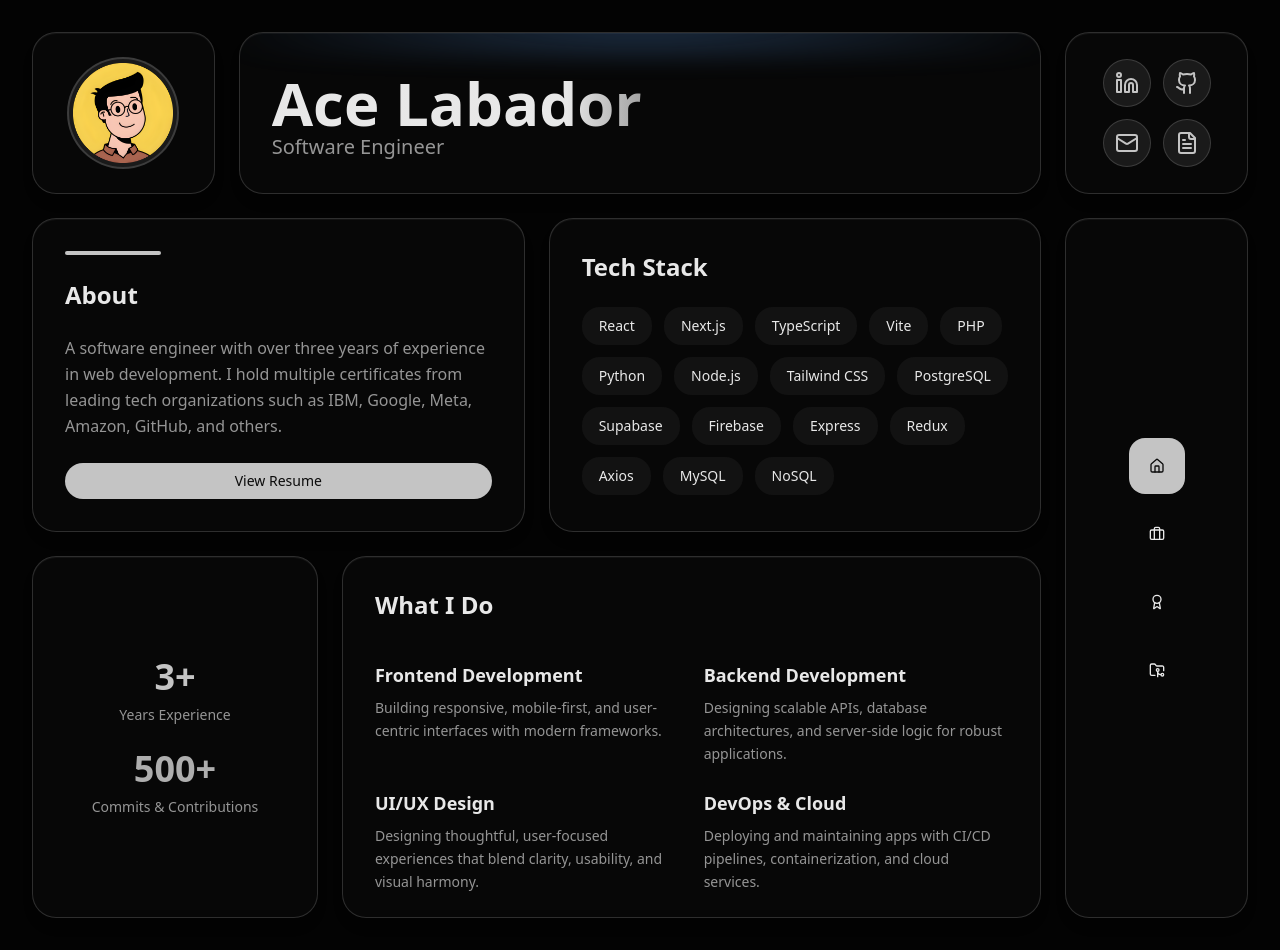
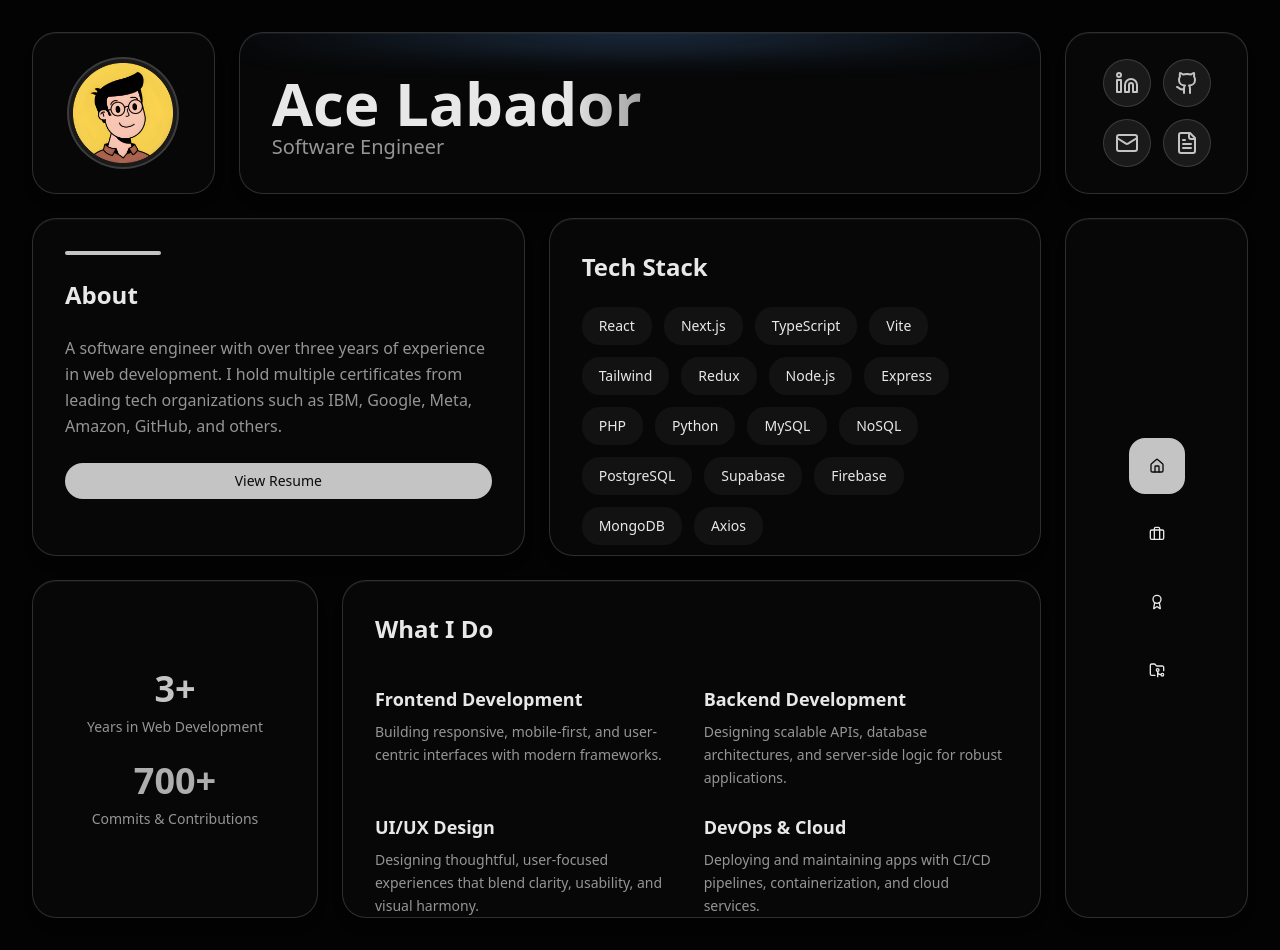
Before and after one commit to Alas-3/alas-dev-v3, a Next.js app: page / in a window 1280 px wide. Built offline with nearby package versions, Linux system fonts and the light colour scheme.

Commit message:
updated tech stack

```diff
--- a/app/page.tsx
+++ b/app/page.tsx
@@ -342,18 +342,19 @@ function HomeContent() {
       "Next.js",
       "TypeScript",
       "Vite",
+      "Tailwind",
+      "Redux",
+      "Node.js",
+      "Express",
       "PHP",
       "Python",
-              "Node.js",
-              "Tailwind CSS",
+      "MySQL",
+      "NoSQL",
       "PostgreSQL",
       "Supabase",
       "Firebase",
-              "Express",
-              "Redux",
-              "Axios",
-              "MySQL",
-              "NoSQL",
+      "MongoDB",
+      "Axios"
             ].map((tech) => (
               <Badge
                 key={tech}
@@ -371,13 +372,13 @@ function HomeContent() {
         <div className="flex flex-row md:flex-col justify-between items-center gap-0 md:gap-6">
           <div className="text-center">
             <div className="text-4xl font-bold text-primary mb-2">3+</div>
-            <div className="text-muted-foreground text-sm">
-              Years Experience
+            <div className="text-muted-foreground text-xs md:text-sm">
+              Years in Web Development
             </div>
           </div>
           <div className="text-center">
-            <div className="text-4xl font-bold text-accent mb-2">500+</div>
-            <div className="text-muted-foreground text-sm">
+            <div className="text-4xl font-bold text-accent mb-2">700+</div>
+            <div className="text-muted-foreground text-xs md:text-sm">
               Commits & Contributions
             </div>
           </div>
@@ -386,24 +387,25 @@ function HomeContent() {
 
       <Card className="md:hidden col-span-1 p-6 glass-card glass-highlight  ">
         <h3 className="text-2xl font-bold mb-6">Tech Stack</h3>
-        <div className="flex flex-wrap gap-3">
+        <div className="flex flex-wrap gap-2">
           {[
              "React",
       "Next.js",
       "TypeScript",
       "Vite",
+      "Tailwind",
+      "Redux",
+      "Node.js",
             "PHP",
+      "Express",
       "Python",
-            "Node.js",
-            "Tailwind CSS",
+      "MySQL",
+      "NoSQL",
       "PostgreSQL",
       "Supabase",
       "Firebase",
-            "Express",
-            "Redux",
-            "Axios",
-            "MySQL",
-            "NoSQL",
+      "MongoDB",
+      "Axios"
           ].map((tech) => (
             <Badge
               key={tech}
@@ -595,7 +597,7 @@ function ProjectsContent() {
       title: "E-Registrar",
       description:
         "A Full Stack Queue Management Kiosk System for school segistrars to streamline and automate the operational process in school registrars offices complete with desktop application and kiosk system.",
-      tech: ["React", "Electron", "Node.js", "Tailwind CSS", "Firebase"],
+      tech: ["React", "Electron", "Node.js", "Tailwind CSS", "Firebase", "EmailJS", "Twilio"],
       link: "#",
     },
     {
```
Lines whose indentation alone changed are shown as unchanged.
